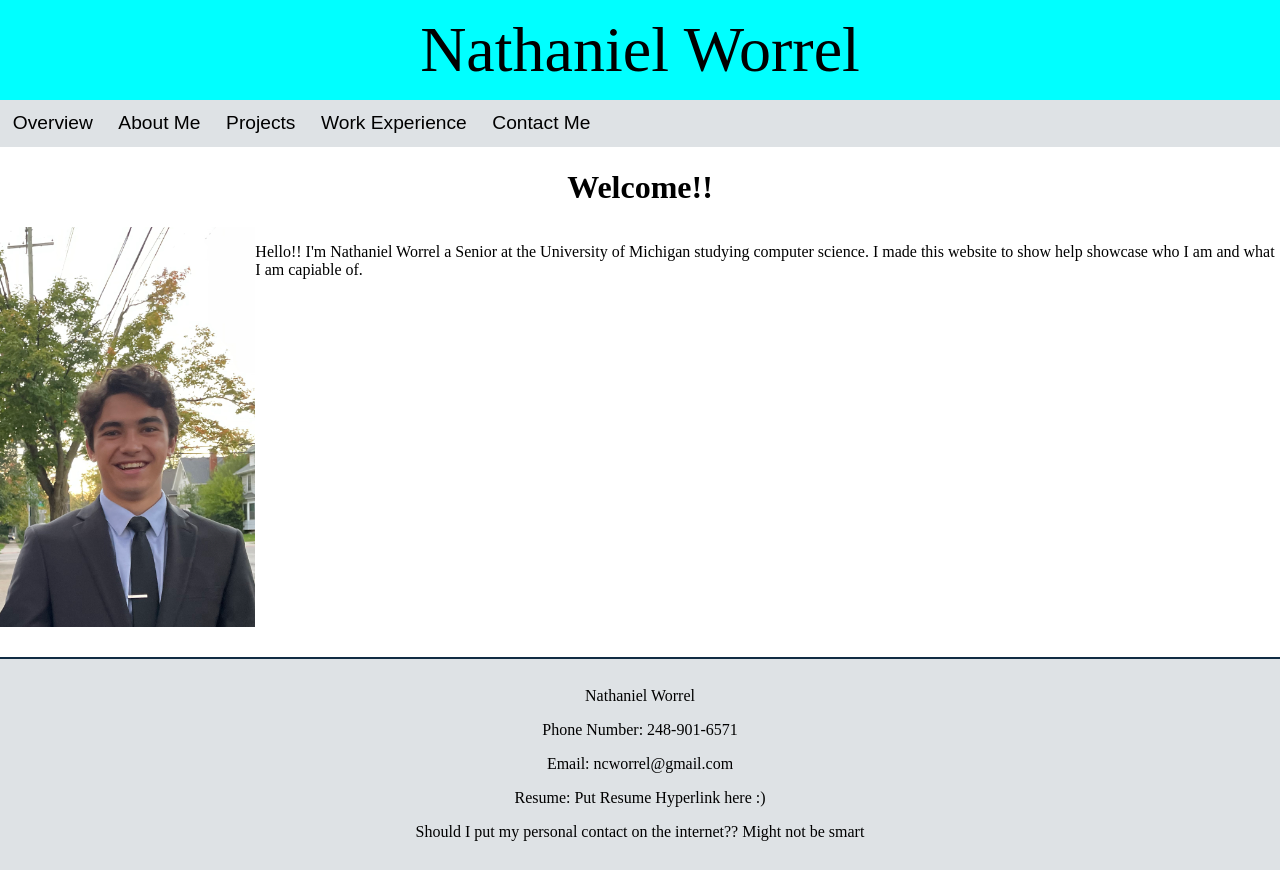
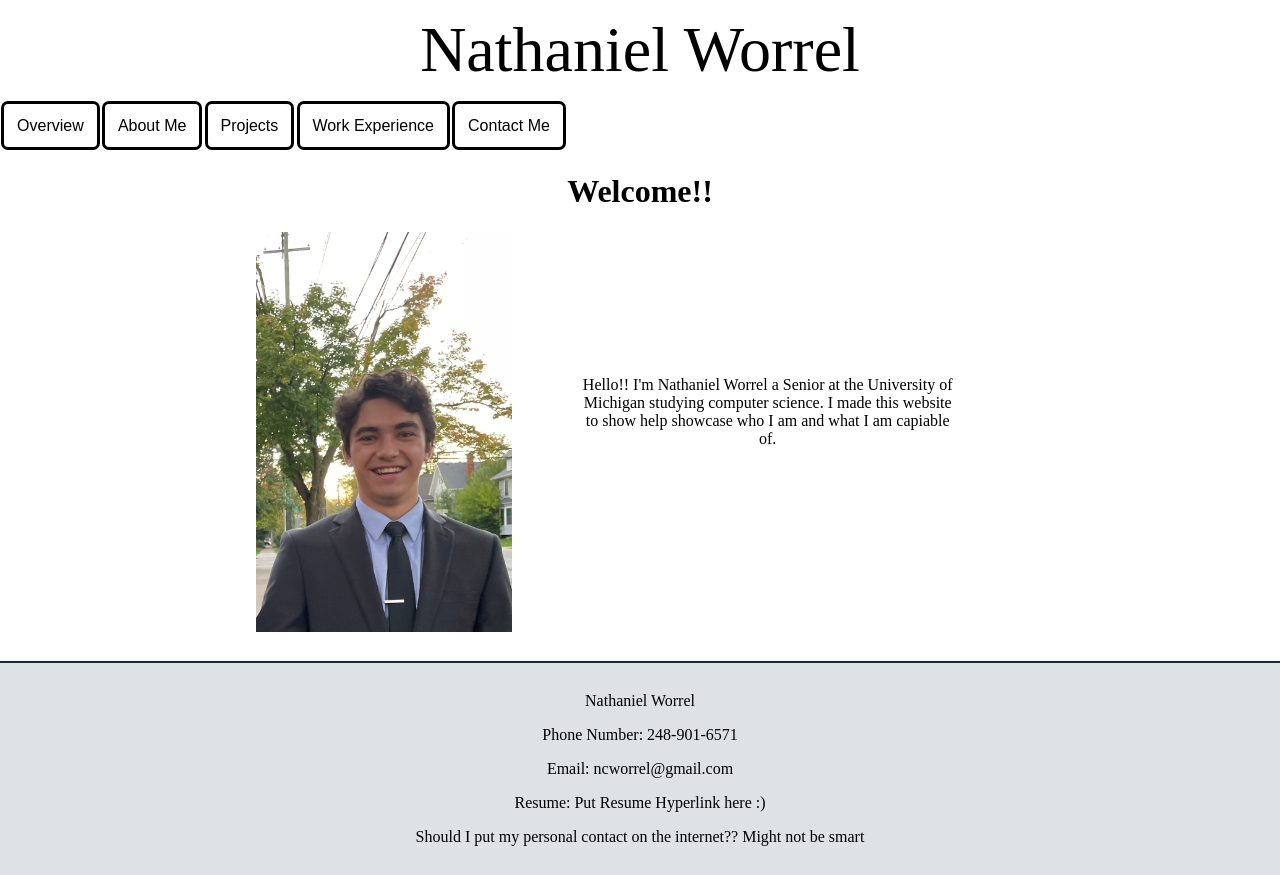
Before and after one commit to nathanworrel/nathanworrel, a React (Create React App) app in the folder client/: page / in a window 1280 px wide. Built offline with nearby package versions, Linux system fonts and the light colour scheme.

Commit message:
modified the nav bar and the welcome page

```diff
--- a/client/src/aboutMePage/AboutMe.tsx
+++ b/client/src/aboutMePage/AboutMe.tsx
@@ -5,8 +5,8 @@ function AboutMe() {
     return(
         <main>
             <Header/>
+            <h1>About Me:)</h1>
             <div>
-                <p>About Me</p>
             </div>
             <Footer/>
         </main>
--- a/client/src/generalComponents/header/HeaderCSS.css
+++ b/client/src/generalComponents/header/HeaderCSS.css
@@ -1,7 +1,7 @@
 .header-name{
     display: flex;
     justify-content: center;
-    background: aqua;
+    background: white;
 }
 
 .header-name-text{
@@ -12,18 +12,20 @@
 .header-button{
     display: flex;
     justify-content: left;
-    background: #DEE2E5;
+    background: white;
 }
 
 .header-button-text{
-    font-size:120%;
+    font-size:100%;
     padding: 1%;
     background-color: transparent;
     background-repeat: no-repeat;
-    border: none;
+    border: solid;
+    border-radius: 7px;
     cursor: pointer;
     overflow: hidden;
     outline: none;
+    margin: 0.1%;
 }
 
 .header-button-text:hover{
--- a/client/src/projectsPage/Projects.tsx
+++ b/client/src/projectsPage/Projects.tsx
@@ -1,12 +1,15 @@
 import {Header} from "../generalComponents/header/Header";
+import {Footer} from "../generalComponents/footer/Footer";
+import "./ProjectsCSS.css";
 
 function Projects() {
     return(
         <main>
             <Header/>
+            <h1>Projects</h1>
             <div>
-                <p>Projects</p>
             </div>
+            <Footer/>
         </main>
     )
 }
--- a/client/src/welcomePage/Welcome.tsx
+++ b/client/src/welcomePage/Welcome.tsx
@@ -14,7 +14,8 @@ function Welcome() {
                         Welcome!!
                     </h1>
                 </div>
-                <div id="welcome-information" className="center">
+                <div id="welcome-information"
+                     className="center">
                     <div>
                         <img src={picture}
                              alt="Photo of Nathaniel Worrel in a suit."
--- a/client/src/welcomePage/WelcomeCSS.css
+++ b/client/src/welcomePage/WelcomeCSS.css
@@ -6,3 +6,9 @@
     display: flex;
     justify-content: center;
 }
+
+#welcome-text{
+    text-align: center;
+    margin: 10% 5% 0% 5%;
+    width: 30vw;
+}
--- a/client/tsconfig.json
+++ b/client/tsconfig.json
@@ -19,7 +19,9 @@
     "isolatedModules": true,
     "noEmit": true,
     "jsx": "react-jsx",
-    "typeRoots" : ["node_modules/@types", "src/images/images.d.ts"]
+    "typeRoots" : ["node_modules/@types",
+      "src/types/images.d.ts"
+    ]
   },
   "include": [
     "src"
```
Also changed, not shown: client/src/aboutMePage/AboutMeCSS.css (added), client/src/projectsPage/ProjectsCSS.css (added), client/src/types/images.d.ts (renamed from client/src/images/images.d.ts).
